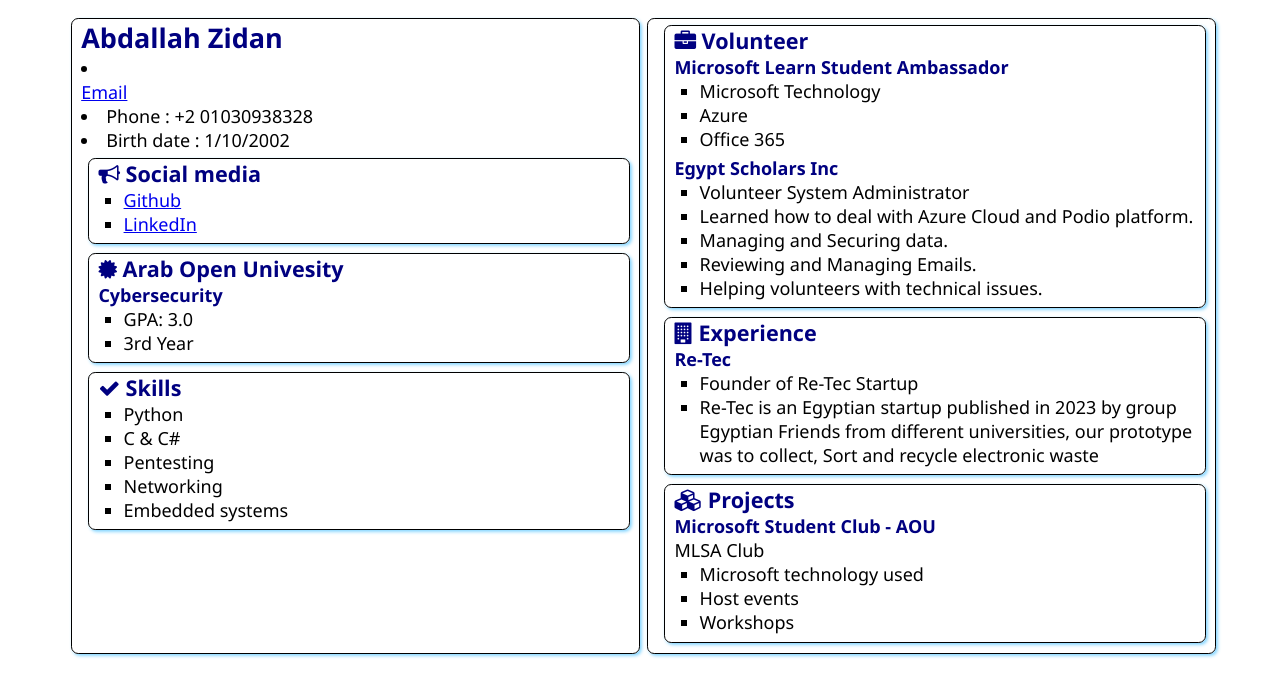
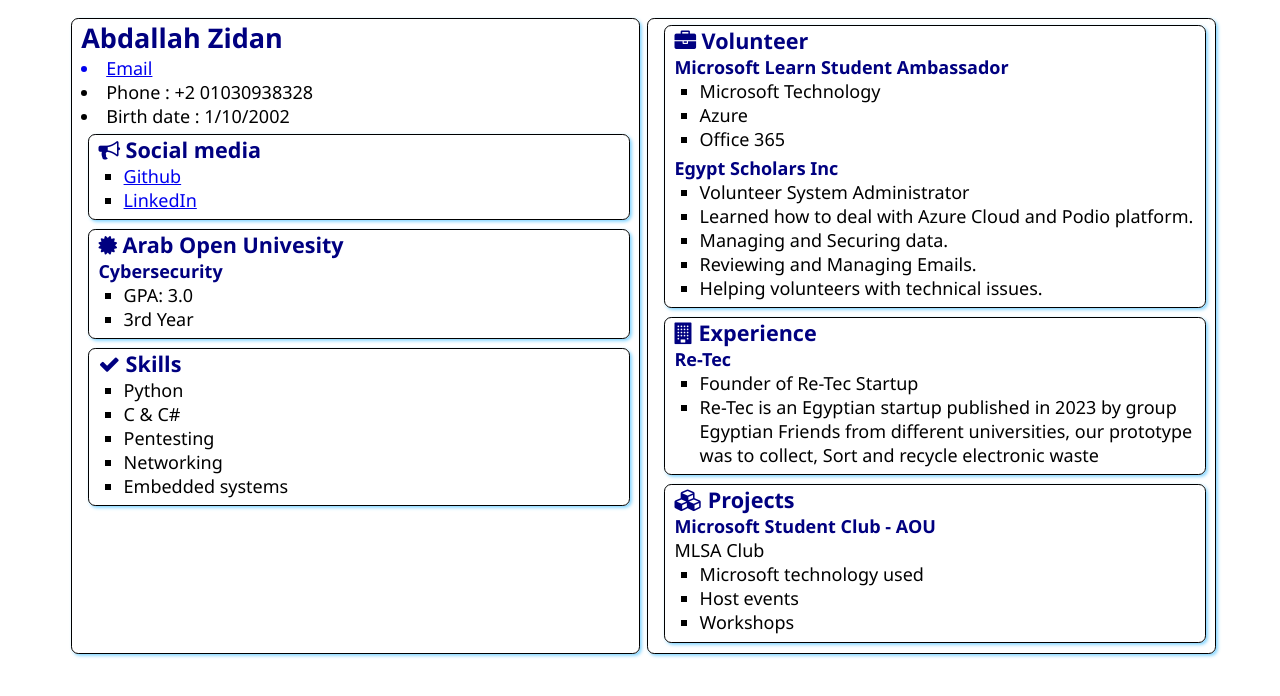
Before and after one commit to Abddallah-MLSA/SATechnicalOnboarding, a plain HTML site: page src/index.html in a window 1280 px wide. Drawn offline with Linux system fonts and the light colour scheme.

Commit message:
Done again

```diff
--- a/src/index.html
+++ b/src/index.html
@@ -13,7 +13,7 @@
     <main>
         <article class="box">
             <h1>Abdallah Zidan</h1>
-            <li><div><a href="mailto:your.abddallahzidan@gmail.com">Email</a></div></li>
+            <div> <a href="mailto:your.abddallahzidan@gmail.com"><li>  Email</li> </a> </div>
             <li>Phone : +2 01030938328</li>
             <li>Birth date : 1/10/2002</li>
 
```
